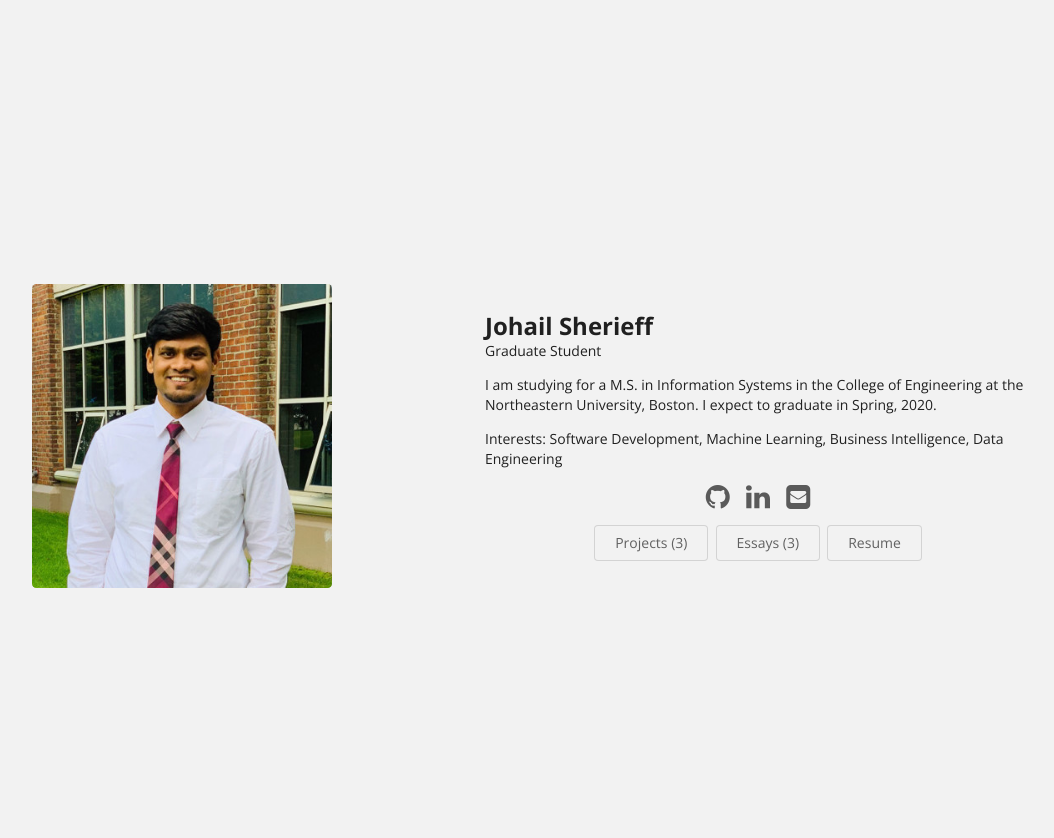
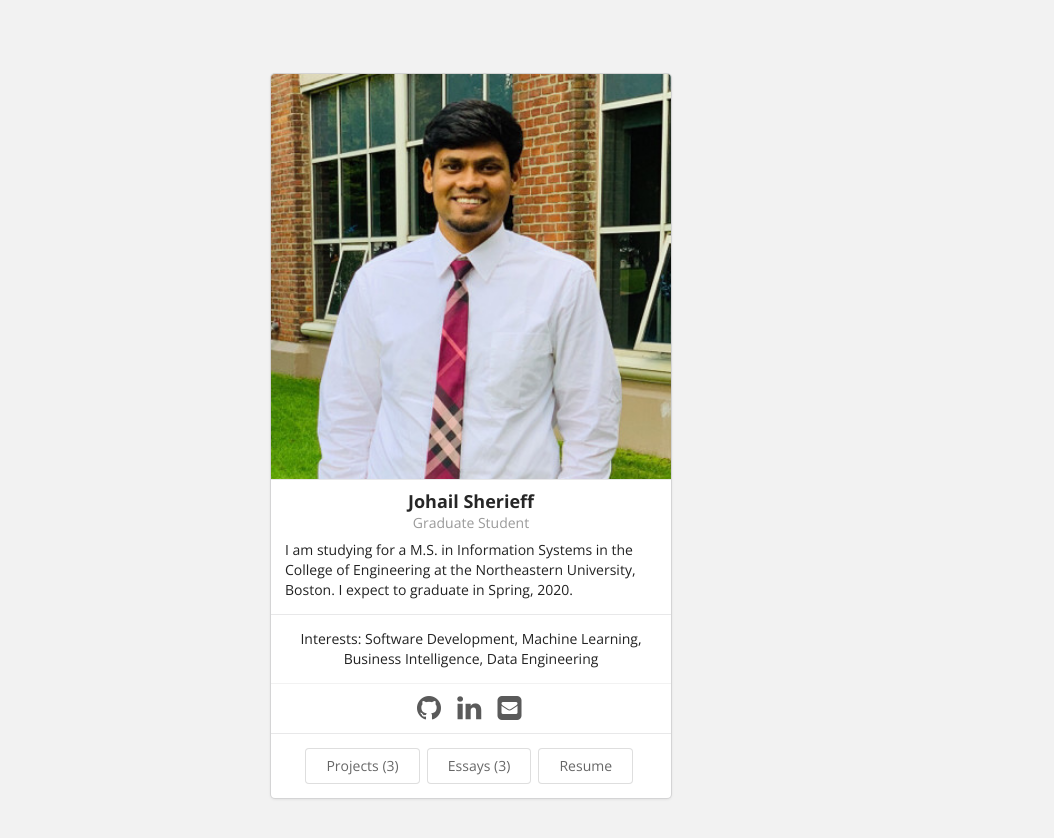
Before and after one commit to johailsherieff/johailsherieff.github.io, a Jekyll site: the page built from index.html, in a window 1280 px wide. Shown: the top 838 px of the page, without its empty margins (169-1223 px from the left). Built offline with Jekyll 4.4.1, drawn with Linux system fonts in a browser that asks for light colours.

Commit message:
Update _config.yml

```diff
--- a/_config.yml
+++ b/_config.yml
@@ -13,10 +13,10 @@
 bio-page-label: Resume
 # You might want to change the theme associated with one or more sections of the site.
 # Defining your own custom theme variations is easy. See the documentation.
-theme-home: theme-home-builtin-2.html
-theme-projects: theme-projects-builtin-2.html
+theme-home: theme-home-builtin-3.html
+theme-projects: theme-projects-builtin-1.html
 theme-essays: theme-essays-builtin-1.html
-theme-bio: theme-bio-builtin-2.html
+theme-bio: theme-bio-builtin-1.html
 
 # Specify the rouge syntax highlighter theme. Pick one from css/rouge.
 rouge-theme: igorpro
```
